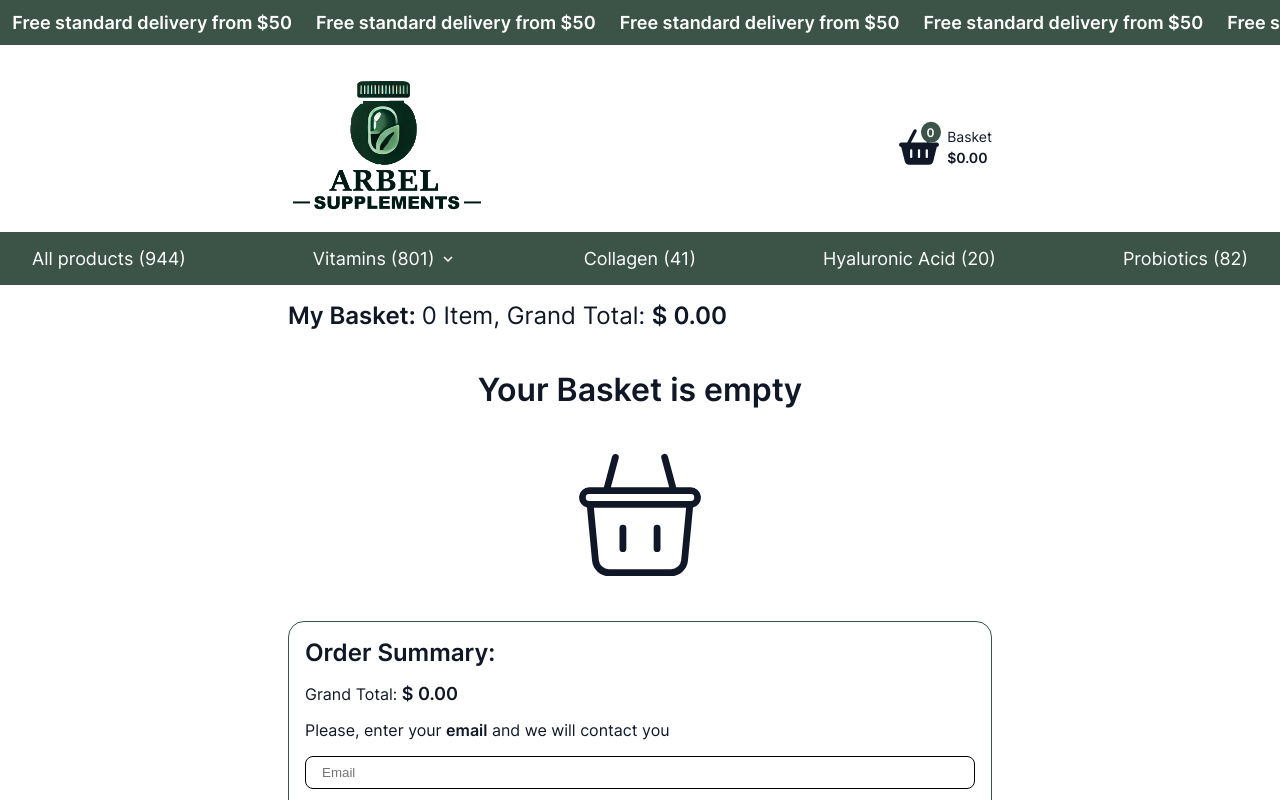
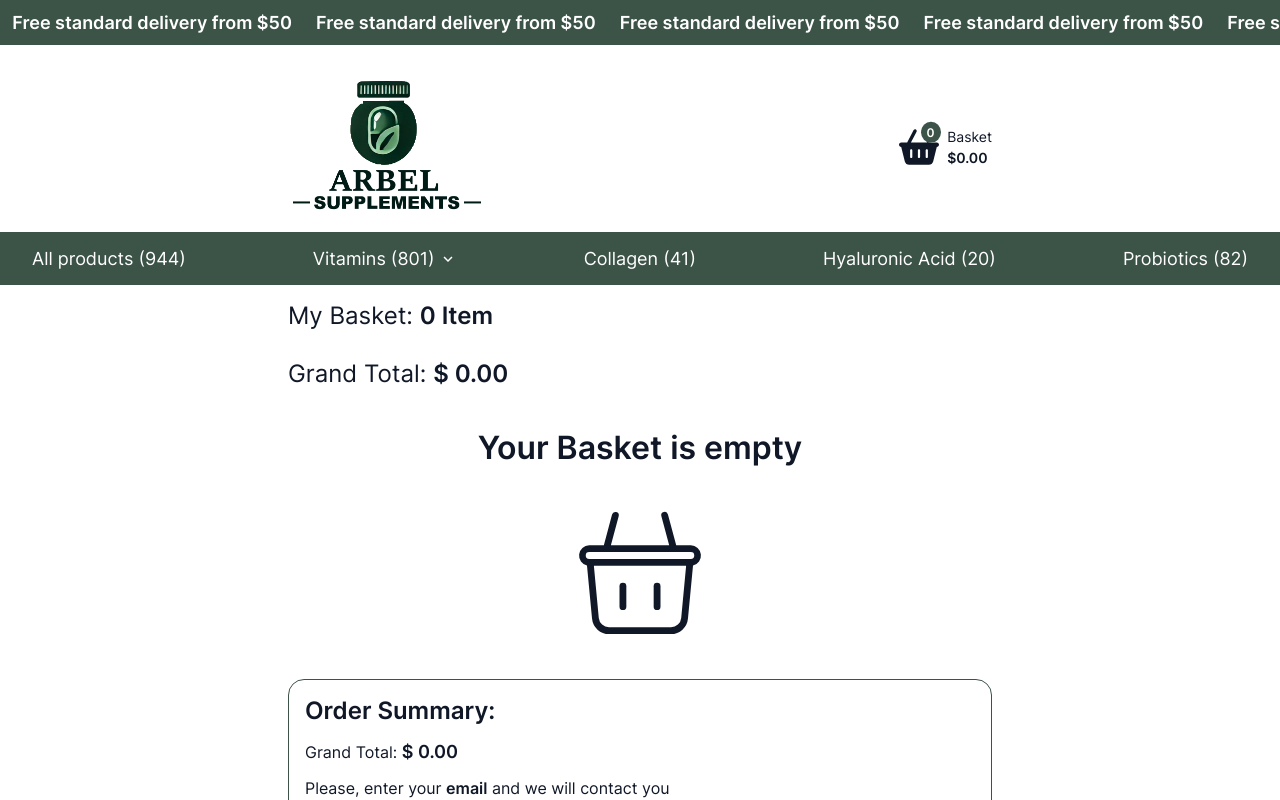
Before and after one commit to Musteks555/Arbel, a React (Vite) app: page /basket in a window 1280 px wide. Shown: the top 800 px of the page. Built offline with nearby package versions, Linux system fonts and the light colour scheme.

Commit message:
fix font-weight

```diff
--- a/src/pages/Basket/Basket.jsx
+++ b/src/pages/Basket/Basket.jsx
@@ -100,11 +100,14 @@ const Basket = () => {
                 <Container>
                     <div className={css.basketContainer}>
                         <h1 className={css.basketTitle}>
-                            My Basket:{" "}
-                            <span className={css.basketTitleText}>
-                                {totalQuantity} {totalQuantity > 1 ? "Items" : "Item"}, Grand Total:{" "}
-                            </span>{" "}
-                            <span className={css.basketTitlePrice}>$ {totalPrice.toFixed(2)}</span>
+                            <span className={css.basketTitleText}>My Basket: </span>
+                            <span>
+                                {totalQuantity} {totalQuantity > 1 ? "Items" : "Item"}
+                            </span>
+                            <br />
+                            <br />
+                            <span className={css.basketTitleText}>Grand Total: </span>
+                            <span>$ {totalPrice.toFixed(2)}</span>
                         </h1>
 
                         {items.length > 0 ? (
--- a/src/pages/Basket/Basket.module.css
+++ b/src/pages/Basket/Basket.module.css
@@ -3,6 +3,9 @@
 }
 
 .basketTitle {
+    display: block;
+    width: 100%;
+
     font-size: 20px;
 
     margin-bottom: 32px;
@@ -10,10 +13,6 @@
 
 .basketTitleText {
     font-weight: 400;
-}
-
-.basketTitlePrice {
-    font-weight: 600;
 }
 
 .basketProductList {
```
